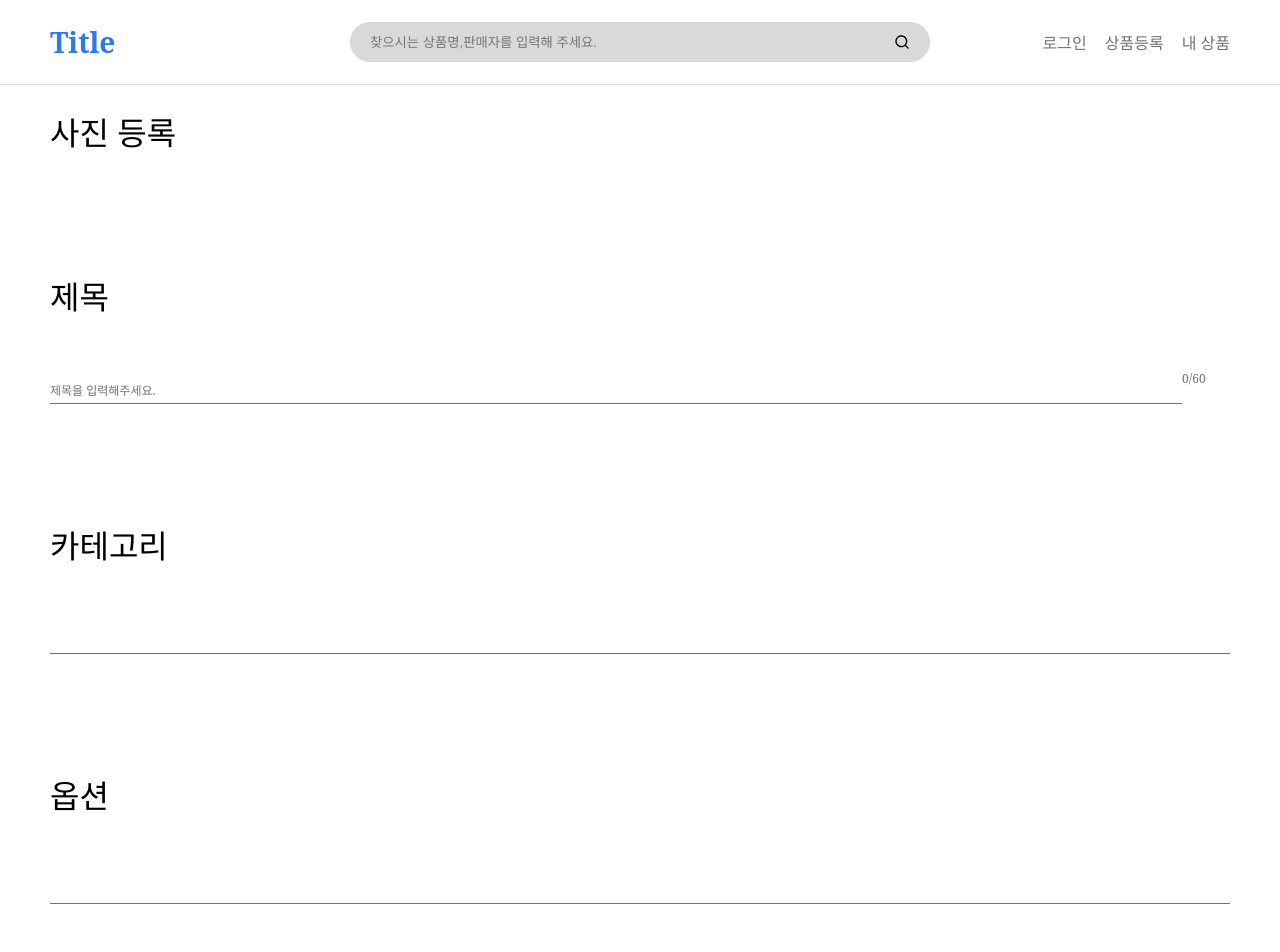
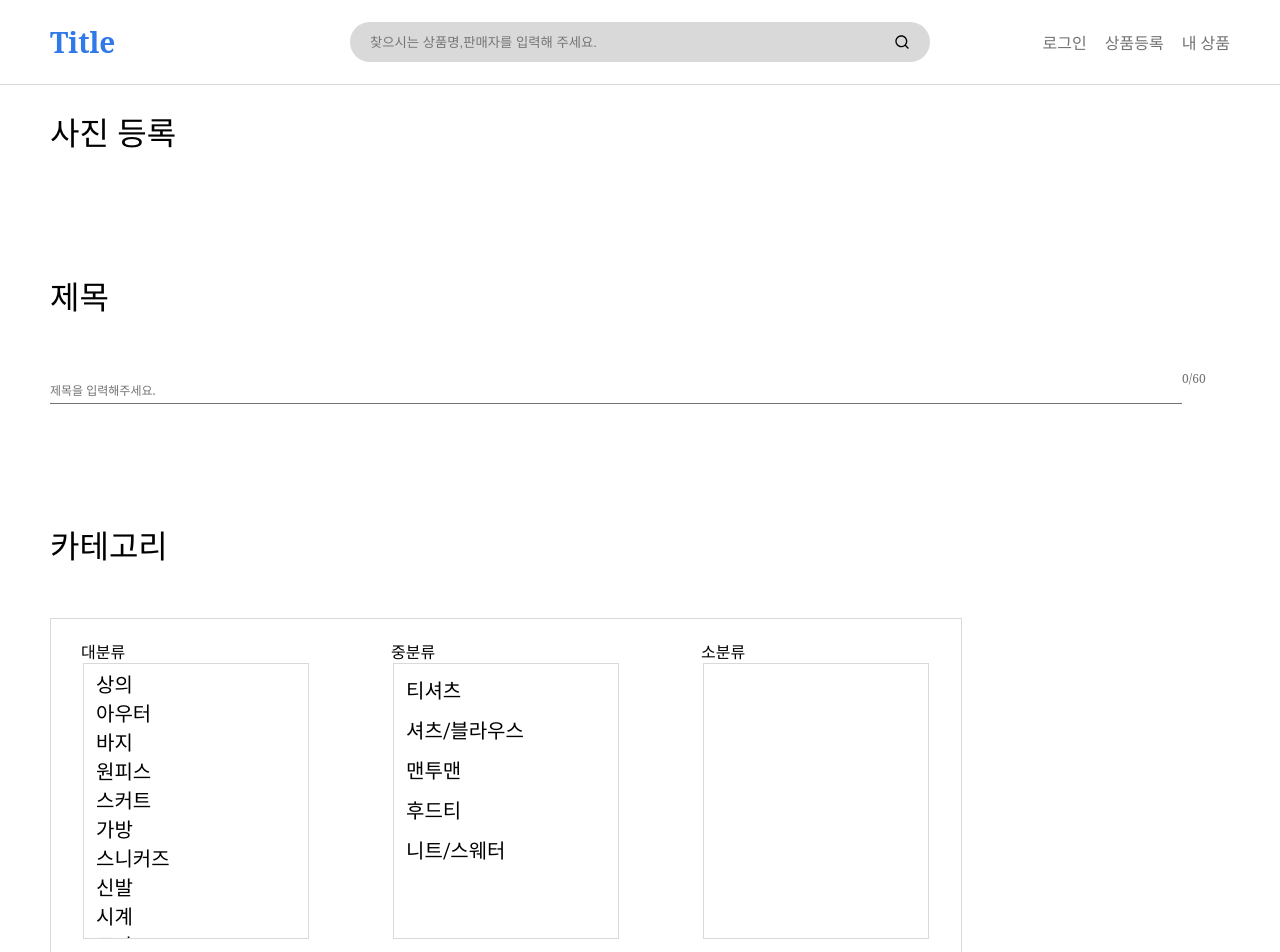
Before and after one commit to JaeyoonCheon/used-clothes-front, a React (Create React App) app: page /addItem in a window 1280 px wide. Shown: the top 952 px of the page. Built offline with nearby package versions, Linux system fonts and the light colour scheme.

Commit message:
ETC / 중간저장

```diff
--- a/public/index.html
+++ b/public/index.html
@@ -5,6 +5,12 @@
     <meta http-equiv="X-UA-Compatible" content="IE=edge" />
     <meta name="viewport" content="width=device-width, initial-scale=1.0" />
     <link href="index.css" rel="stylesheet" type="text/css" />
+    <link rel="preconnect" href="https://fonts.googleapis.com" />
+    <link rel="preconnect" href="https://fonts.gstatic.com" crossorigin />
+    <link
+      href="https://fonts.googleapis.com/css2?family=Nanum+Gothic&display=swap"
+      rel="stylesheet"
+    />
     <title>Document</title>
   </head>
   <body>
--- a/src/components/card/Card.js
+++ b/src/components/card/Card.js
@@ -6,12 +6,12 @@ const CardContainer = styled.div`
   margin-bottom: 40px;
 
   .itemname {
-    font-family: "Noto Sans KR";
+    font-family: "Nanum Gothic", "Noto Sans KR";
     font-weight: 100;
     font-size: 16px;
   }
   .itemprice {
-    font-family: "Noto Serif";
+    font-family: "Nanum Gothic", "Noto Serif";
     font-weight: 400;
     font-size: 20px;
   }
--- a/src/components/common/Button.js
+++ b/src/components/common/Button.js
@@ -14,7 +14,7 @@ const LargeButtonContainer = styled.div`
   border: ${(props) => props.border || "none"};
   border-radius: 10px;
   color: ${(props) => props.color || "white"};
-  font-family: "Noto Serif";
+  font-family: "Nanum Gothic", "Noto Serif";
   font-style: normal;
   font-size: 16px;
   line-height: 20px;
@@ -132,7 +132,7 @@ export const Button = (props) => {
     backgroundColor,
     color,
     border = false,
-    fontSize
+    fontSize,
   } = props;
   console.log(border);
   return (
--- /dev/null
+++ b/src/components/common/OptionSelector.js
@@ -0,0 +1,130 @@
+import React, { useState } from "react";
+import styled from "styled-components";
+
+import colors from "../../lib/styles/colors";
+import { RadioOption } from "./RadioButton";
+
+const SelectorWrapper = styled.div`
+  width: fit-content;
+  padding: 20px 30px 20px 30px;
+  display: flex;
+  align-items: center;
+  justify-content: center;
+
+  border: 0.3px solid ${colors.mono[1]};
+`;
+
+const GroupsWrapper = styled.div`
+  width: 850px;
+  height: 300px;
+
+  display: flex;
+  justify-content: space-between;
+`;
+
+const GroupWrapper = styled.div`
+  display: flex;
+  flex-direction: column;
+`;
+
+const OptionGroupContainer = styled.fieldset`
+  width: 200px;
+  height: 260px;
+  display: flex;
+  flex-direction: column;
+  overflow-y: scroll;
+
+  border: 0.3px solid ${colors.mono[1]};
+  -ms-overflow-style: none;
+
+  &::-webkit-scrollbar {
+    display: none;
+  }
+`;
+
+export const RadioOptionSelector = (props) => {
+  const { categories, selectedId, onClick } = props;
+
+  return (
+    <OptionGroupContainer>
+      {categories &&
+        categories.map((category) => (
+          <RadioOption
+            key={category.id}
+            id={category.id}
+            selected={category.id === selectedId ? true : false}
+            onClick={onClick}
+          >
+            {category.name}
+          </RadioOption>
+        ))}
+    </OptionGroupContainer>
+  );
+};
+
+export const CategorySelector = (props) => {
+  const { categoryData } = props;
+
+  const [large, setLarge] = useState(1);
+  const [medium, setMedium] = useState(false);
+  const [small, setSmall] = useState(false);
+
+  console.log(`${large} ${medium} ${small}`);
+
+  console.log(categoryData);
+
+  const mediumCategoryData =
+    large && categoryData.filter((category) => category.id === large)[0].child;
+
+  console.log(mediumCategoryData);
+
+  const smallCategoryData =
+    medium &&
+    mediumCategoryData.filter((category) => category.id === medium)[0].child;
+
+  console.log(smallCategoryData);
+
+  const onClickLarge = (id) => {
+    setSmall(false);
+    setMedium(false);
+    setLarge(id);
+  };
+  const onClickMedium = (id) => {
+    setSmall(false);
+    setMedium(id);
+  };
+  const onClickSmall = (id) => {
+    setSmall(id);
+  };
+
+  return (
+    <SelectorWrapper>
+      <GroupsWrapper>
+        <GroupWrapper>
+          <span>대분류</span>
+          <RadioOptionSelector
+            categories={categoryData}
+            selected={large}
+            onClick={onClickLarge}
+          ></RadioOptionSelector>
+        </GroupWrapper>
+        <GroupWrapper>
+          <span>중분류</span>
+          <RadioOptionSelector
+            categories={mediumCategoryData}
+            selected={medium}
+            onClick={onClickMedium}
+          ></RadioOptionSelector>
+        </GroupWrapper>
+        <GroupWrapper>
+          <span>소분류</span>
+          <RadioOptionSelector
+            categories={smallCategoryData}
+            selected={small}
+            onClick={onClickSmall}
+          ></RadioOptionSelector>
+        </GroupWrapper>
+      </GroupsWrapper>
+    </SelectorWrapper>
+  );
+};
--- a/src/components/common/RadioButton.js
+++ b/src/components/common/RadioButton.js
@@ -1,5 +1,5 @@
 import React, { useState, useEffect } from "react";
-import styled from "styled-components";
+import styled, { css } from "styled-components";
 
 import colors from "../../lib/styles/colors";
 
@@ -25,6 +25,30 @@ const RadiobuttonContainer = styled.label`
 const RadioGroupContainer = styled.fieldset`
   display: flex;
   border: none;
+`;
+
+const RadioOptionContainer = styled.label`
+  height: 40px;
+  display: flex;
+  align-items: center;
+
+  font-family: "Nanum Gothic", "Noto Serif";
+  font-style: normal;
+  font-weight: 300;
+  font-size: 20px;
+  color: black;
+  background: white;
+
+  ${(props) =>
+    props.selected &&
+    css`
+      color: white;
+      background: ${colors.blue[0]};
+    `}
+
+  input[type=radio] {
+    display: none;
+  }
 `;
 
 export const RadioButton = (props) => {
@@ -55,3 +79,22 @@ export const RadioGroup = (props) => {
     </RadioGroupContainer>
   );
 };
+
+export const RadioOption = (props) => {
+  const { children, id, selected, onClick } = props;
+
+  console.log(selected);
+
+  return (
+    <RadioOptionContainer selected={selected} onClick={() => onClick(id)}>
+      <input
+        className="radiobutton"
+        type="radio"
+        name={children}
+        value={children}
+        data-testid="radiobutton"
+      ></input>
+      {children}
+    </RadioOptionContainer>
+  );
+};
--- a/src/components/side/Category.js
+++ b/src/components/side/Category.js
@@ -109,37 +109,36 @@ const Category = () => {
       </div>
       {fold &&
         categoryData.map((large) => (
-          <CategorySubList key={large.largeId}>
+          <CategorySubList key={large.id}>
             <CategoryItem
               className={`largeItem ${
-                largeSelected === large.largeId ? "active" : ""
+                largeSelected === large.id ? "active" : ""
               }`}
-              onClick={() => onClickLarge(large.largeId)}
+              onClick={() => onClickLarge(large.id)}
             >
               {large.name}
             </CategoryItem>
-            {largeSelected === large.largeId &&
+            {largeSelected === large.id &&
               large.child.map((medium) => (
-                <CategorySubList key={medium.mediumId}>
+                <CategorySubList key={medium.id}>
                   <CategoryItem
                     className={`mediumItem ${
-                      largeSelected === large.largeId &&
-                      mediumSelected === medium.mediumId
+                      largeSelected === large.id && mediumSelected === medium.id
                         ? "active"
                         : ""
                     }`}
-                    onClick={() => onClickMedium(medium.mediumId)}
+                    onClick={() => onClickMedium(medium.id)}
                   >
                     {medium.name}
                   </CategoryItem>
-                  {mediumSelected === medium.mediumId &&
+                  {mediumSelected === medium.id &&
                     medium.child.map((small) => (
-                      <CategorySubList key={small.smallId}>
+                      <CategorySubList key={small.id}>
                         <CategoryItem
                           className={`smallItem ${
-                            smallSelected === small.smallId ? "active" : ""
+                            smallSelected === small.id ? "active" : ""
                           }`}
-                          onClick={() => onClickSmall(small.smallId)}
+                          onClick={() => onClickSmall(small.id)}
                         >
                           {small.name}
                         </CategoryItem>
--- a/src/pages/AddItemPage.js
+++ b/src/pages/AddItemPage.js
@@ -5,6 +5,8 @@ import colors from "../lib/styles/colors";
 import Header from "../components/common/Header";
 import Footer from "../components/common/Footer";
 import { Input, LimitedInput } from "../components/common/Input";
+import { CategorySelector } from "../components/common/OptionSelector";
+import { categoryData } from "../lib/dummydata/dummydata";
 
 const Wrapper = styled.div`
   width: 1180px;
@@ -44,7 +46,7 @@ const AddItemPage = () => {
         </ContentWrapper>
         <ContentWrapper>
           <ContentTitle>카테고리</ContentTitle>
-          <Input></Input>
+          <CategorySelector categoryData={categoryData}></CategorySelector>
         </ContentWrapper>
         <ContentWrapper>
           <ContentTitle>옵션</ContentTitle>
```
Also changed, not shown: src/lib/styles/fonts.js (added, +12 -0 lines), src/lib/dummydata/dummydata.js, src/lib/styles/globalStyle.js (added).
